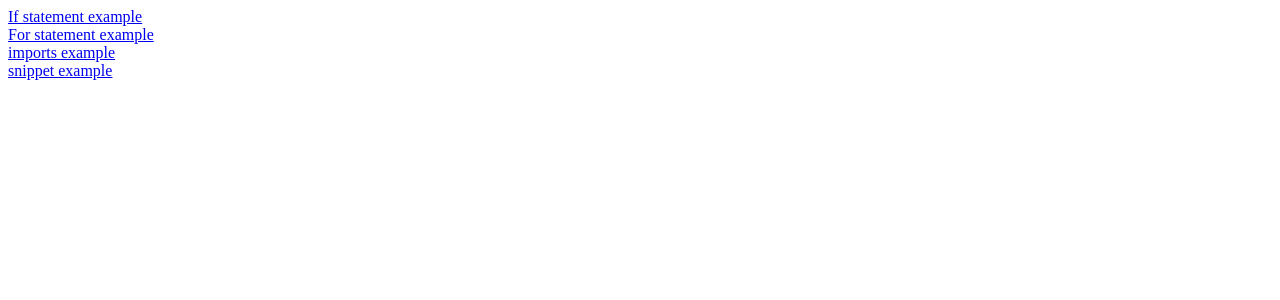
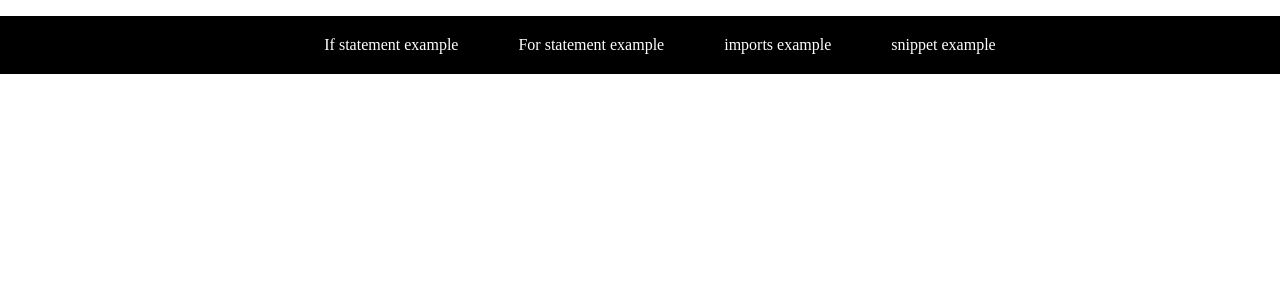
Before and after one commit to Yulai202020/Sveltekit_example, a SvelteKit app: page / in a window 1280 px wide. Shown: the top 300 px of the page. Built offline with nearby package versions, Linux system fonts and the light colour scheme.

Commit message:
first commit

```diff
--- a/src/routes/+page.svelte
+++ b/src/routes/+page.svelte
@@ -1,15 +1,7 @@
+<script>
+    import Navigation from "./nav.svelte";
+</script>
+
 <main>
-    <div class="container">
-        <a href="/ifs">If statement example</a>
-        <a href="/for">For statement example</a>
-        <a href="/imports">imports example</a>
-        <a href="/snippet">snippet example</a>
-    <div>
+    <Navigation />
 </main>
-
-<style>
-    .container {
-        display: flex;
-        flex-direction: column;
-    }
-</style>
--- /dev/null
+++ b/src/routes/nav.svelte
@@ -0,0 +1,41 @@
+<script>
+</script>
+
+<main>
+    <nav class="menu">
+        <ul class="navbar">
+            <li><a href="/ifs">If statement example</a></li>
+            <li><a href="/for">For statement example</a></li>
+            <li><a href="/imports">imports example</a></li>
+            <li><a href="/snippet">snippet example</a></li>
+        </ul>
+    </nav>
+</main>
+
+<style>
+    :global(body), :global(html) {
+        margin: 0px;
+    }
+    .menu {
+        background-color: black;
+    }
+
+    .navbar {
+        display: flex;
+        justify-content: center;
+    }
+
+    .navbar a {
+        color: white;
+        text-decoration: none;
+        padding: 20px 30px;
+        display: block;
+        transition: background-color 0.3s ease, color 0.3s ease;
+    }
+
+    .navbar a:hover {
+        background-color: #575757;
+        color: #ffcc00;
+    }
+
+</style>
```
